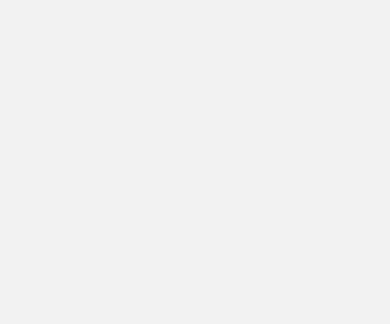
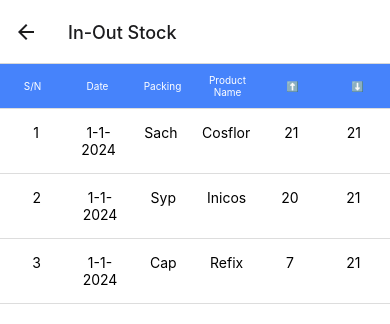
Before and after one commit to mianfarooqazam/Medi_Stock, a React Native app: screen /StockInOut in a window 390 px wide. Before the commit this address had no page. Shown: the top 324 px of the page. Built offline with nearby package versions, Linux system fonts and the light colour scheme.

Commit message:
Screens added along with tables

```diff
--- /dev/null
+++ b/src/components/Button/ReusableButton.tsx
@@ -0,0 +1,12 @@
+import React from 'react';
+import { Button } from 'react-native-paper';
+
+const ReusableButton = ({ label, onPress, style }) => {
+  return (
+    <Button mode="contained" onPress={onPress} style={[{ width: '100%' }, style]}>
+      {label}
+    </Button>
+  );
+};
+
+export default ReusableButton;
--- /dev/null
+++ b/src/components/TextInput/ReusableInput.tsx
@@ -0,0 +1,13 @@
+import { View, Text } from 'react-native'
+import React from 'react'
+import { TextInput } from 'react-native-paper'
+
+const ResuableInput = ({label, style}) => {
+  return (
+    <View>
+     <TextInput label={label} style={[{marginVertical: 10, width: '100%', backgroundColor: '#fff'},{style}]} />
+    </View>
+  )
+}
+
+export default ResuableInput
--- a/src/navigator/MainNavigator.tsx
+++ b/src/navigator/MainNavigator.tsx
@@ -15,6 +15,9 @@ import AddProduct from '../screens/dashboard/AddProduct';
 import EditProducts from '../screens/dashboard/EditProducts';
 import SearchProducts from '../screens/dashboard/SearchProducts';
 import NewInvoice from '../screens/dashboard/NewInvoice';
+import CalculateBill from '../screens/dashboard/CalculateBill';
+import Inventory from '../screens/dashboard/Inventory';
+import StockInOut from '../screens/dashboard/StockInOut';
 
 
 
@@ -28,6 +31,8 @@ const MainNavigator = () => {
         <Stack.Screen name='Dashboard' component={Dashboard}/>
 
         <Stack.Screen name='NewInvoice' component={NewInvoice} options={{title:'Generate Invoice'}}/>
+        <Stack.Screen name='CalculateBill' component={CalculateBill} options={{title:'Bill Calculated'}}/>
+
         <Stack.Screen name='CustomersScreen' component={CustomersScreen} options={{title:'Customers'}}/>
         <Stack.Screen  name='AddCustomer' component={AddCustomer} options={{title:"Add New Customer"}}/>
         <Stack.Screen  name='SearchCustomers' component={SearchCustomers} options={{title:"Search Customer"}}/>
@@ -36,7 +41,8 @@ const MainNavigator = () => {
         <Stack.Screen name='AddProduct' component={AddProduct} options={{title:'Add New Product'}}/>
         <Stack.Screen name='EditProducts' component={EditProducts} options={{title:'Edit Product'}}/>
         <Stack.Screen name='SearchProducts' component={SearchProducts} options={{title:'Search Product'}}/>
-
+       <Stack.Screen name='Inventory' component={Inventory} options={{title:'Your Inventory'}}/>
+       <Stack.Screen name='StockInOut' component={StockInOut} options={{title:'In-Out Stock'}}/>
 
         <Stack.Screen  name='ChatScreen' component={ChatScreen} options={{title:"Start Chatting with your friends"}}/>
 
--- /dev/null
+++ b/src/screens/dashboard/CalculateBill.tsx
@@ -0,0 +1,12 @@
+import { View, Text } from 'react-native'
+import React from 'react'
+
+const CalculateBill = () => {
+  return (
+    <View>
+      <Text>CalculateBill</Text>
+    </View>
+  )
+}
+
+export default CalculateBill
--- a/src/screens/dashboard/Dashboard.tsx
+++ b/src/screens/dashboard/Dashboard.tsx
@@ -31,11 +31,11 @@ const Dashboard = ({navigation}) => {
         </TouchableOpacity>
       </View>
       <View style={styles.row}>
-        <TouchableOpacity style={[styles.item, { height: itemHeight }]}>
+        <TouchableOpacity style={[styles.item, { height: itemHeight }]} onPress={()=>navigation.navigate("Inventory")}>
           <Text style={styles.screenText}>Inventory</Text>
           <MaterialIcon name="inventory" size={40} color="#fff" />
         </TouchableOpacity>
-        <TouchableOpacity style={[styles.item, { height: itemHeight }]}>
+        <TouchableOpacity style={[styles.item, { height: itemHeight }]}onPress={()=>navigation.navigate("StockInOut")}>
           <Text style={styles.screenText}>Stock In-Out</Text>
           <MaterialIcon name="text-snippet" size={40} color="#fff" />
         </TouchableOpacity>
--- /dev/null
+++ b/src/screens/dashboard/Inventory.tsx
@@ -0,0 +1,88 @@
+import { ScrollView, StyleSheet, Text, View } from 'react-native'
+import React from 'react'
+
+const Inventory = () => {
+  return (
+    <View style={styles.container}>
+
+       <View>
+      <View style={styles.table}>
+        <Text style={styles.tableHeader}>S/N</Text>
+        <Text style={styles.tableHeader}>Product Name</Text>
+        <Text style={styles.tableHeader}>Packing</Text>
+        <Text style={styles.tableHeader}>Remaining Quantity</Text>
+        <Text style={styles.tableHeader}>Last Stock Out</Text>
+      </View>
+
+      {/* t-row */}
+      <View style={styles.tableRow}>
+        <Text style={styles.tableData}>1</Text>
+        <Text style={styles.tableData}>Sach</Text>
+        <Text style={styles.tableData}>Cosflor</Text>
+        <Text style={styles.tableData}>180</Text>
+        <Text style={styles.tableData}>21</Text>
+      </View>
+      <View style={styles.tableRow}>
+        <Text style={styles.tableData}>2</Text>
+        <Text style={styles.tableData}>Syp</Text>
+        <Text style={styles.tableData}>Inicos</Text>
+        <Text style={styles.tableData}>40</Text>
+        <Text style={styles.tableData}>20</Text>
+      </View>
+
+      <View style={styles.tableRow}>
+        <Text style={styles.tableData}>3</Text>
+        <Text style={styles.tableData}>Cap</Text>
+        <Text style={styles.tableData}>Refix</Text>
+        <Text style={styles.tableData}>89</Text>
+        <Text style={styles.tableData}>7</Text>
+      </View>
+     </View>
+
+    </View>
+  )
+}
+const styles = StyleSheet.create({
+container: {
+    flex:1,
+    backgroundColor:"#fff",
+    // marginVertical:10
+}, heading: {
+    fontSize: 20,
+    // fontWeight: 'bold',
+    marginBottom: 10,
+    textAlign: 'left',
+  },
+table: {
+  flexDirection: 'row',
+  borderBottomWidth: 1,
+  borderBottomColor: '#ddd',
+  backgroundColor: '#4683fb',
+
+  alignItems: 'center'
+
+},
+tableHeader: {
+  flex: 1,
+  padding: 10,
+  color: '#ffff',
+//   fontWeight: 'bold',
+  textAlign: 'center',
+//   overflow: "hidden",
+    fontSize: 10,
+
+},
+tableRow: {
+  flexDirection: 'row',
+  borderBottomWidth: 1,
+  borderBottomColor: '#ddd',
+  padding:5
+},
+tableData: {
+  flex: 1,
+  padding: 10,
+  textAlign: 'center',
+},
+})
+
+export default Inventory
--- a/src/screens/dashboard/NewInvoice.tsx
+++ b/src/screens/dashboard/NewInvoice.tsx
@@ -1,72 +1,62 @@
-import { View, Text, ScrollView, StyleSheet, Alert, KeyboardAvoidingView, Platform } from 'react-native'
-import React, { useEffect, useState } from 'react'
+import React, { useEffect } from 'react';
+import { View, StyleSheet, KeyboardAvoidingView, Platform, Alert } from 'react-native';
 import { TextInput, Button } from 'react-native-paper';
-import { addDoc, collection, } from 'firebase/firestore';
-import db from '../../../firebaseConfig';
-import ReusableChip from '../../components/ReusableChip';
-//
+import ReusableButton from '../../components/Button/ReusableButton';
+import ResuableInput from '../../components/TextInput/ReusableInput';
+
 const NewInvoice = ({ navigation }) => {
+    //    useEffect(() => {
+    //     Alert.alert("Dont Worry!","Invoice number will be auto generated");
+    //    }, [])
+    return (
+        <View style={styles.container} >
+            <View style={styles.view1}>
 
-    return (
-
-        <View style={styles.container}>
-
-
-            <View style={styles.view1}>
-                <TextInput label="Product Name" style={styles.textinput} />
-                <TextInput label="M.R.P" style={styles.textinput} />
-                <TextInput label="T.P" style={styles.textinput}  />
-                <TextInput label="Packing" style={styles.textinput} />
-                <TextInput label="Batch number" style={styles.textinput} />
-
-
+                <ResuableInput label="Product Name" style={undefined} />
+                <ResuableInput label="Qunatity" style={undefined}/>
+                <ResuableInput label="T.P" style={undefined}/>
+               <ResuableInput label="M.R.P" style={undefined} />
             </View>
-
             <View style={styles.view2}>
-                <Button mode="contained" onPress={()=>Alert.alert("Product Added")} style={styles.button}  > Generate Invoice</Button>
-
+            <ReusableButton
+          label="Add Another Product"
+          onPress={() => Alert.alert("Button Pressed")}
+          style={styles.button}    />
+                <ReusableButton label="Calculate Bill" onPress={()=>{}} style={styles.button} />
             </View>
-
         </View>
-    )
-}
+    );
+};
 
 const styles = StyleSheet.create({
-
     container: {
         flex: 1,
-        backgroundColor: "#fff",
-        // justifyContent:"center",
-        // alignItems:'center'
+        // justifyContent: 'center',
+        alignItems: 'center',
+        backgroundColor: '#fff',
     },
     view1: {
+        width: '90%',
         flex: 1,
-        // backgroundColor:"pink",
-        // width:"90%",
-        alignItems: 'center',
-        justifyContent: "center"
+        // backgroundColor:'red'
+        // justifyContent: 'center',
     },
     textinput: {
-        backgroundColor: "#fff",
+        marginVertical: 10,
+        width: '100%',
+        backgroundColor: '#fff',
+    },
+    view2: {
         width: "90%",
-        marginVertical: 10
-
-    },
-
-    view2: {
-        flex: 0.5,
-        // backgroundColor:"yellow",
-        // width:"90%",
-        // justifyContent:"center",
-        alignItems: 'center'
+        gap: 10,
+        // backgroundColor:"pink",
+        justifyContent: "center",
+        flex: 1
     },
     button: {
-        backgroundColor: "#4683fb",
-        width: "90%",
-
+        width: '100%',
+        backgroundColor: '#4683fb',
     }
 });
 
-
-
 export default NewInvoice;
--- /dev/null
+++ b/src/screens/dashboard/StockInOut.tsx
@@ -0,0 +1,96 @@
+import { ScrollView, StyleSheet, Text, View } from 'react-native'
+import React from 'react'
+
+const StockInOut = () => {
+  return (
+    <View style={styles.container}>
+
+       <View>
+      <View style={styles.table}>
+        <Text style={styles.tableHeader}>S/N</Text>
+        <Text style={styles.tableHeader}>Date</Text>
+        <Text style={styles.tableHeader}>Packing</Text>
+        <Text style={styles.tableHeader}>Product Name</Text>
+
+        <Text style={styles.tableHeader}>⬆️</Text>
+        <Text style={styles.tableHeader}>⬇️</Text>
+      </View>
+
+      {/* t-row */}
+      <View style={styles.tableRow}>
+        <Text style={styles.tableData}>1</Text>
+        <Text style={styles.tableData}>1-1-2024</Text>
+        <Text style={styles.tableData}>Sach</Text>
+        <Text style={styles.tableData}>Cosflor</Text>
+
+        <Text style={styles.tableData}>21</Text>
+        <Text style={styles.tableData}>21</Text>
+      </View>
+      <View style={styles.tableRow}>
+        <Text style={styles.tableData}>2</Text>
+        <Text style={styles.tableData}>1-1-2024</Text>
+        <Text style={styles.tableData}>Syp</Text>
+        <Text style={styles.tableData}>Inicos</Text>
+
+        <Text style={styles.tableData}>20</Text>
+        <Text style={styles.tableData}>21</Text>
+      </View>
+
+      <View style={styles.tableRow}>
+        <Text style={styles.tableData}>3</Text>
+        <Text style={styles.tableData}>1-1-2024</Text>
+        <Text style={styles.tableData}>Cap</Text>
+        <Text style={styles.tableData}>Refix</Text>
+
+        <Text style={styles.tableData}>7</Text>
+        <Text style={styles.tableData}>21</Text>
+      </View>
+     </View>
+
+    </View>
+  )
+}
+const styles = StyleSheet.create({
+container: {
+    flex:1,
+    backgroundColor:"#fff",
+    // marginVertical:10
+}, heading: {
+    fontSize: 20,
+    // fontWeight: 'bold',
+    marginBottom: 10,
+    textAlign: 'left',
+  },
+table: {
+  flexDirection: 'row',
+  borderBottomWidth: 1,
+  borderBottomColor: '#ddd',
+  backgroundColor: '#4683fb',
+
+  alignItems: 'center'
+
+},
+tableHeader: {
+  flex: 1,
+  padding: 10,
+  color: '#ffff',
+//   fontWeight: 'bold',
+  textAlign: 'center',
+//   overflow: "hidden",
+    fontSize: 10,
+
+},
+tableRow: {
+  flexDirection: 'row',
+  borderBottomWidth: 1,
+  borderBottomColor: '#ddd',
+  padding:5
+},
+tableData: {
+  flex: 1,
+  padding: 10,
+  textAlign: 'center',
+},
+})
+
+export default StockInOut
```
